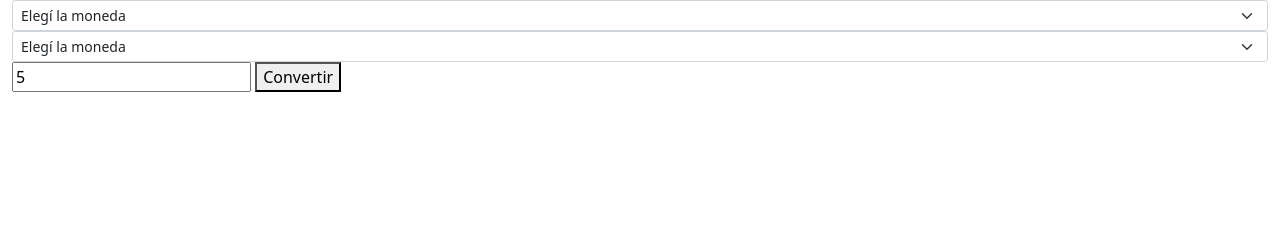
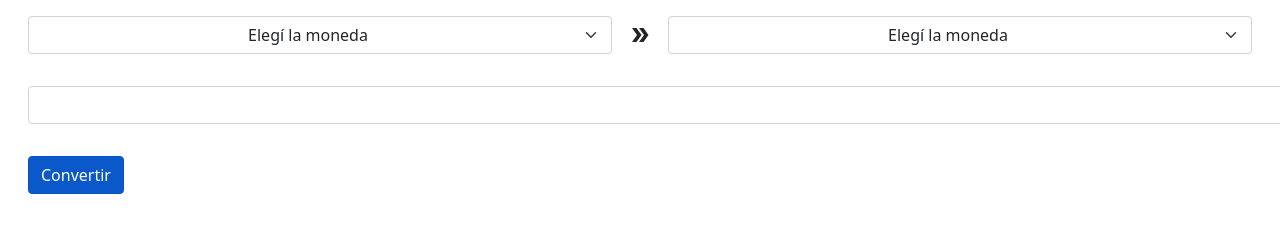
Before and after one commit to nahuel3pro/Tarea-Cambio, a website: page index.html in a window 1280 px wide. Drawn offline with nearby package versions, Linux system fonts and the light colour scheme.

Commit message:
Estilos a la página y select 2 veces
Se le agregó boostrap a la página para darle más estilo y que no quede TAN croto.
También cloné el select de monedas así es más dinámico.

```diff
--- a/index.html
+++ b/index.html
@@ -8,42 +8,48 @@
     <title>Tarea Cambio</title>
     <link rel="stylesheet" href="https://fonts.googleapis.com/css?family=Material+Icons+Outlined">
     <link rel="stylesheet" href="node_modules/bootstrap/dist/css/bootstrap.min.css">
+    <link href="https://cdn.jsdelivr.net/npm/bootstrap@5.1.3/dist/css/bootstrap.min.css" rel="stylesheet" integrity="sha384-1BmE4kWBq78iYhFldvKuhfTAU6auU8tT94WrHftjDbrCEXSU1oBoqyl2QvZ6jIW3" crossorigin="anonymous">
 </head>
 
 <body class="container-fluid">
 
     <form id='convertir'>
 
+        <div class="d-flex gap-3 p-3 align-items-center">
+
+
             <select name="selector" id="selector-de-moneda1" aria-label="Default select example"
-            class="form-select form-select-sm">
+                class="form-select text-center">
                 <option selected>Elegí la moneda</option>
-            <option value="ARS">Pesitos</option>
-            <option value="USD">Dólar oficial del pueblo</option>
-            <option value="EUR">Euros</option>
+                <option value="ARS">Pesito</option>
+                <option value="USD">Dólar yanki</option>
+                <option value="EUR">Euro</option>
                 <option value="VES">Bolívar venezolano</option>
                 <option value="BRL">Moneda brasuca</option>
                 <option value="CDF">Congo peso</option>
+                <option value="CAD">Dólar canadiense</option>
+                <option value="GBP">Libra estarlina</option>
+                <option value="RUB">Rublo</option>
+                <option value="AFN">Moneda talibana</option>
             </select>
 
-        <select name="selector" id="selector-de-moneda2" aria-label="Default select example"
-            class="form-select form-select-sm">
-            <option selected>Elegí la moneda</option>
-            <option value="ARS">Pesitos</option>
-            <option value="USD">Dólar oficial del pueblo</option>
-            <option value="EUR">Euros</option>
-            <option value="VES">Bolívar venezolano</option>
-            <option value="BRL">Moneda brasuca</option>
-            <option value="CDF">Congo peso</option>
-        </select>
+            <span class="material-icons-outlined" id="monedas2">
+                double_arrow
+            </span>
 
 
-        <input type="number" id="cantidad" value='5'>
+        </div>
 
-        <button type="submit">Convertir</button>
+
+        <input type="number" id="cantidad" class="form-control m-3" aria-label="Disabled input example">
+
+        <button type="submit" class="btn btn-primary active m-3">Convertir</button>
+
+
     </form>
 
 
-    <h3 class="d-none gap-3 align-items-center d-flex" id="mostrar">
+    <h3 class="d-none gap-3 p-4 align-items-center d-flex border rounded-pill justify-content-center" id="mostrar">
         <div>
             <span id="mostrarCantidad"></span>
             <span id="mostrarPrimeraMoneda"></span>
--- a/js.js
+++ b/js.js
@@ -18,10 +18,15 @@ function calcularyMostrarResultado(cantidad, moneda1, moneda2) {
 }
 
 function mostrarLosValores(cantidad, moneda1, moneda2) {
-    $('#mostrar').removeClass('d-none');
+    const $mostrar = $('#mostrar')
+    $mostrar.removeClass('d-none');
     $('#mostrarCantidad').text(cantidad);
     $('#mostrarPrimeraMoneda').text(moneda1);
     $('#mostrarSegundoMoneda').text(moneda2);
+
+    if(moneda1 === 'ARS'){
+        $mostrar.addClass('border-danger')
+    }
 }
 
 function invertirValoresSeleccionados() {
@@ -65,3 +70,16 @@ $('#change').click(e => {
 
     e.preventDefault();
 })
+
+
+function agregarSelectorDos(){
+    const selector1 = document.querySelector('#selector-de-moneda1');
+    const selector2 = selector1.cloneNode(true);
+    const posicion = document.querySelector('#monedas2');
+
+    selector2.id='selector-de-moneda2';
+
+    posicion.after(selector2);
+}
+
+agregarSelectorDos();
```
Lines whose indentation alone changed are shown as unchanged.
